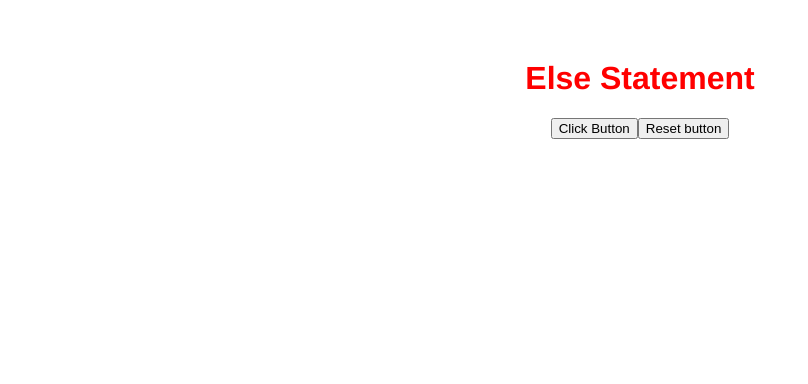
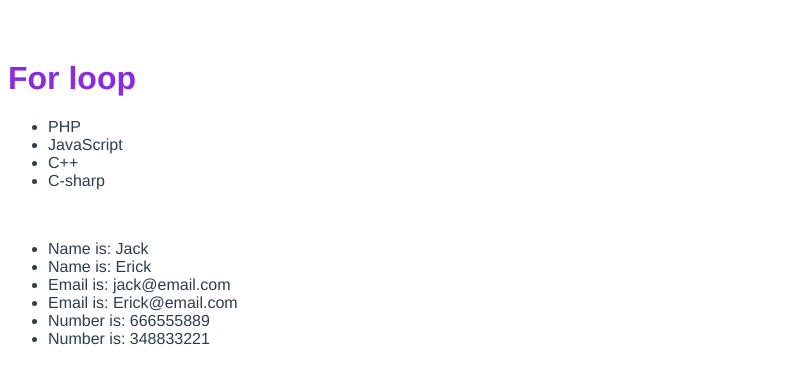
Before and after one commit to AlvaroBernabe/aba-vueTriyng1, a Vue app: page / in a window 1280 px wide. Shown: the top 384 px of the page, without its empty margins (0-808 px from the left). Built offline with nearby package versions, Linux system fonts and the light colour scheme.

Commit message:
feat: for loop

```diff
--- a/src/App.vue
+++ b/src/App.vue
@@ -4,7 +4,8 @@
   <!-- <Homeone />
   <Pages /> -->
   <!-- <inputBoxes /> -->
-  <ifElse />
+  <!-- <ifElse /> -->
+  <ForLoop />
 </template>
 
 <script>
@@ -12,7 +13,8 @@
 // import Homeone from './components/Home-one.vue'
 // import Pages from './components/pages.vue'
 // import inputBoxes from './components/inputboxes.vue';
-import ifElse from './components/if-else.vue';
+// import ifElse from './components/if-else.vue';
+import ForLoop from './components/For-loop.vue';
 
 export default {
   name: 'App',
@@ -20,8 +22,9 @@
     // HelloWorld,
     // Homeone,
     // Pages,
-    // inputBoxes
-    ifElse
+    // inputBoxes,
+    // ifElse,
+    ForLoop
   }
 }
 </script>
@@ -31,7 +34,7 @@
   font-family: Avenir, Helvetica, Arial, sans-serif;
   -webkit-font-smoothing: antialiased;
   -moz-osx-font-smoothing: grayscale;
-  text-align: center;
+  /* text-align: center; */
   color: #2c3e50;
   margin-top: 60px;
 }
--- /dev/null
+++ b/src/components/For-loop.vue
@@ -0,0 +1,48 @@
+<template>
+    <h1>For loop</h1>
+    <ul>
+        <li v-for="program in technology" :key="program">
+            {{ program }}
+        </li>
+    </ul>
+    <br>
+    <ul>
+        <li v-for="data in user" :key="data">
+            Name is: {{ data.name }}
+        </li>
+        <li v-for="data in user" :key="data">
+            Email is: {{ data.email }}
+        </li>
+        <li v-for="data in user" :key="data">
+            Number is: {{ data.number }}
+        </li>
+    </ul>
+</template>
+
+<script>
+export default {
+    name: 'forLoop',
+    data() {
+        return {
+            technology: ["PHP", "JavaScript", "C++", "C-sharp"],
+            user: [{
+                name: "Jack",
+                email: "jack@email.com",
+                number: 666555889,
+            },
+            {
+                name: "Erick",
+                email: "Erick@email.com",
+                number: +348833221,
+            },
+            ]
+        }
+    }
+}
+</script>
+
+<style>
+h1 {
+    color: blueviolet;
+}
+</style>
--- a/src/components/if-else.vue
+++ b/src/components/if-else.vue
@@ -4,7 +4,6 @@
     <h1 id="pages3" v-else>Else Statement </h1>
     <button v-on:click="display = true">Click Button</button>
     <button v-on:click="display = !display">Reset button</button>
-
 </template>
 
 <script>
```
